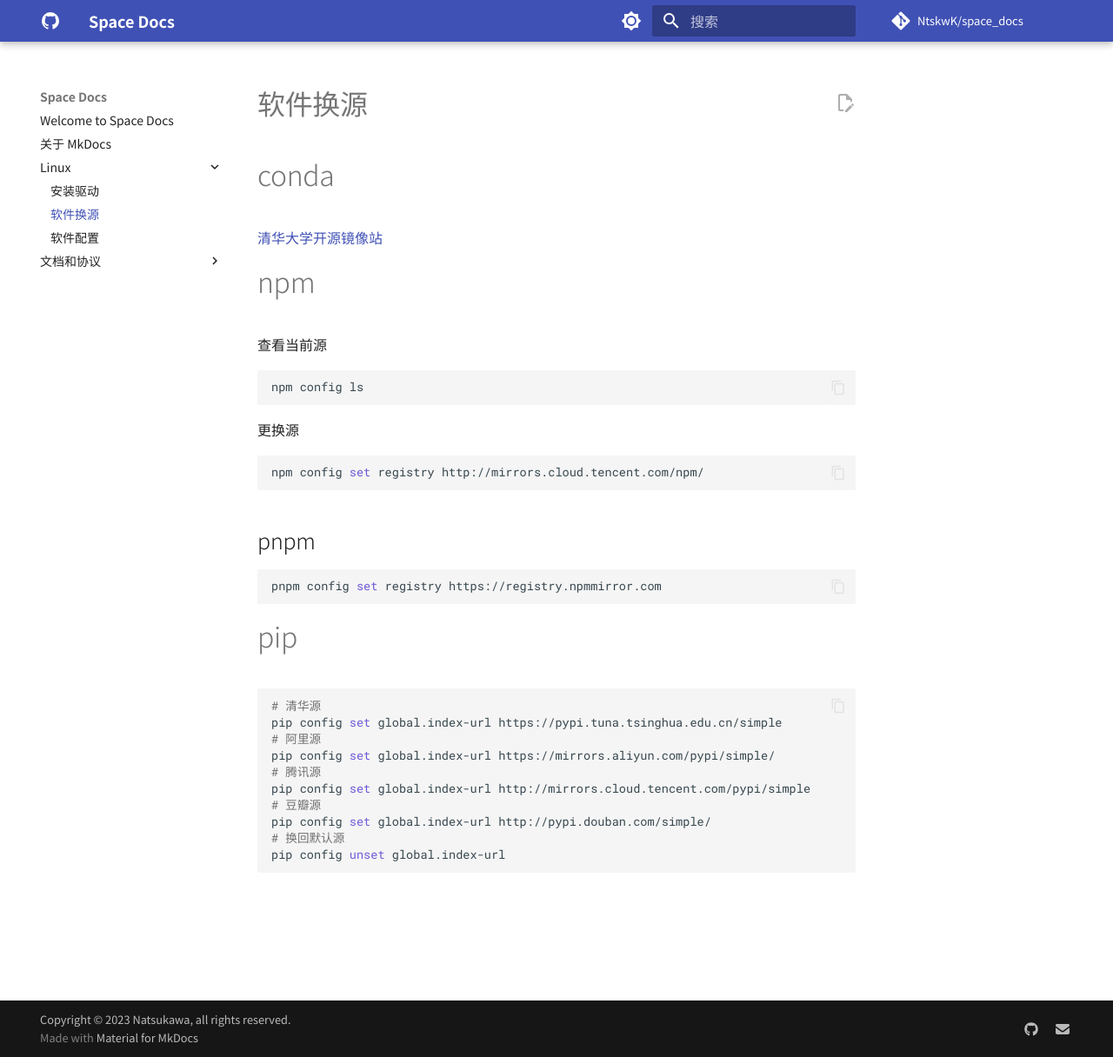
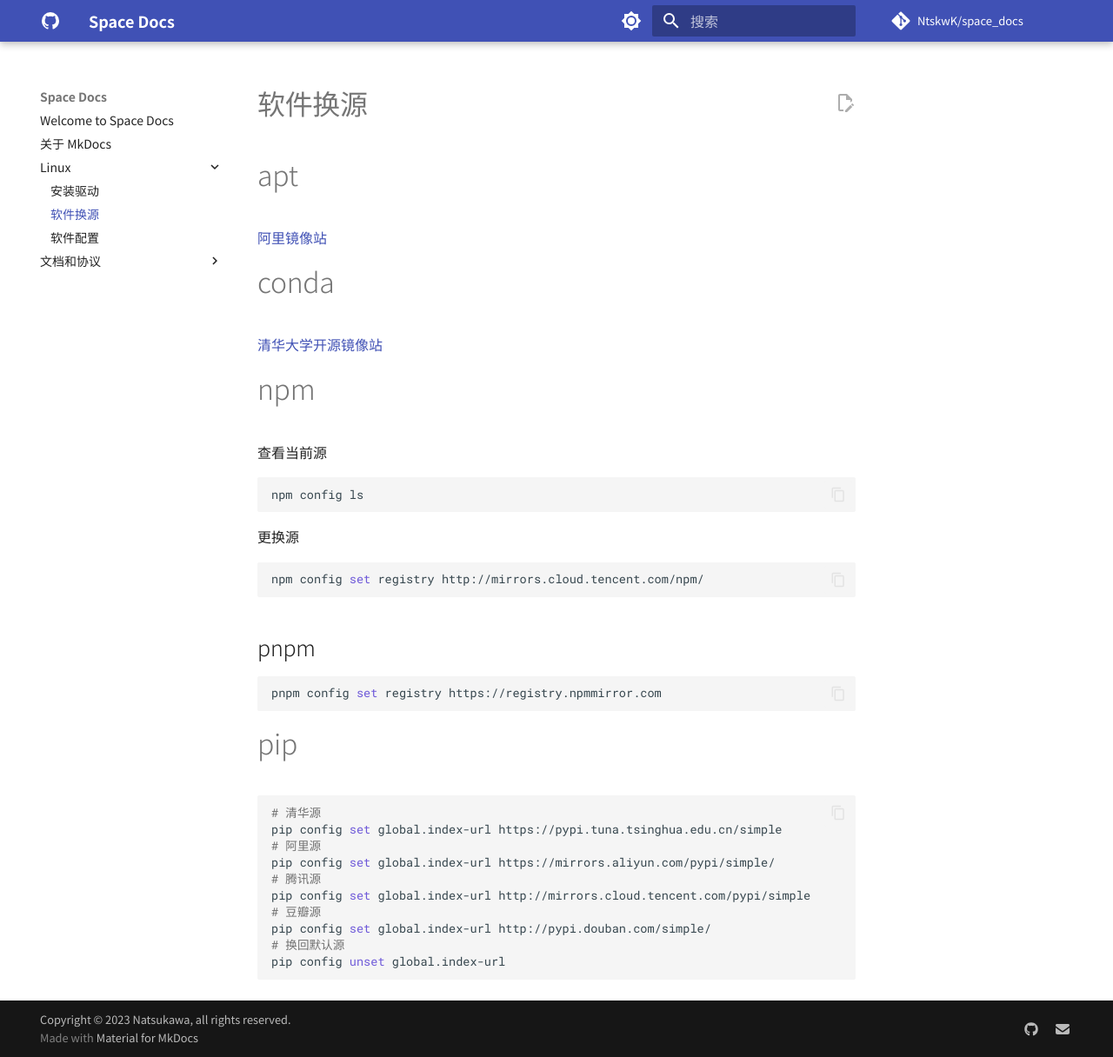
Before and after one commit to NtskwK/space_docs, an MkDocs documentation site: the page built from docs/Linux/环境配置.md, in a window 1280 px wide and 1216 px high. Shown: the whole window at 87% size. Built offline with MkDocs 1.6.1 and Material for MkDocs 9.7.7, drawn with Linux system fonts in a browser that asks for light colours; comment, search, counter and statistics services are not loaded.

Commit message:
add: apt source

```diff
--- a/docs/Linux/环境配置.md
+++ b/docs/Linux/环境配置.md
@@ -1,4 +1,8 @@
 # 软件换源
+
+# apt
+
+[阿里镜像站](https://developer.aliyun.com/mirror/ubuntu)
 
 # conda
 
```
